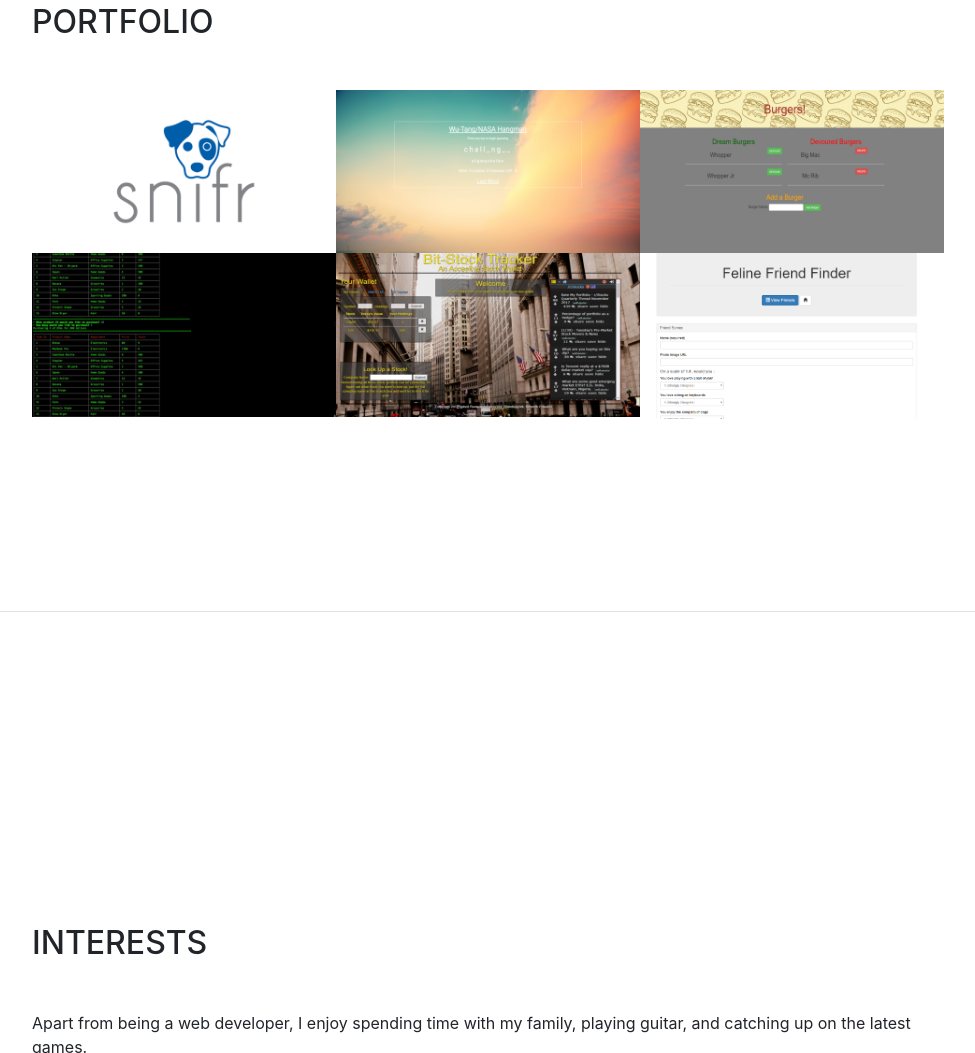
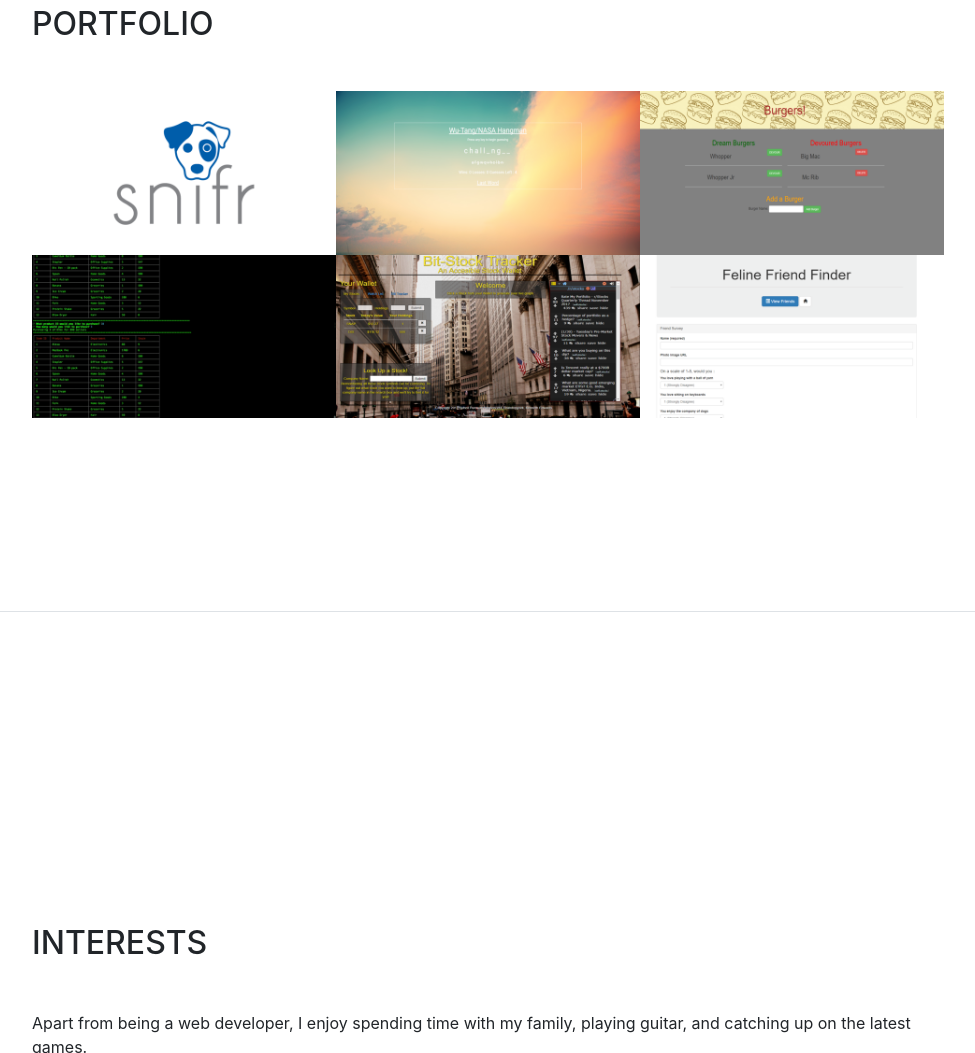
Before and after one commit to suhailpurewal/suhailpurewal.github.io, a website with bundled scripts: page index.html in a window 1280 px wide. Shown: the part 3411-4464 px from the top of the page, without its empty margins (288-1263 px from the left). Built offline with nearby package versions, Linux system fonts and the light colour scheme; a web font is replaced by a local one.

Commit message:
trying to fix image links

```diff
--- a/index.html
+++ b/index.html
@@ -344,7 +344,7 @@
             </div>
             <div class="col-lg-4 col-sm-6">
               <a class="portfolio-box" href="https://github.com/suhailpurewal/Project1" target="_blank">
-                <img class="img-fluid" src="img/portfolio/thumbnails/project1.png" alt="bitstock">
+                <img class="img-fluid" src="img/portfolio/fullsize/project1.png" alt="bitstock">
                 <div class="portfolio-box-caption">
                   <div class="portfolio-box-caption-content">
                     <div class="project-category text-faded">
@@ -359,7 +359,7 @@
             </div>
             <div class="col-lg-4 col-sm-6">
               <a class="portfolio-box" href="https://young-savannah-57794.herokuapp.com/" target="_blank">
-                <img class="img-fluid" src="img/portfolio/thumbnails/friend.png" alt="feline friend finder">
+                <img class="img-fluid" src="img/portfolio/fullsize/friend.png" alt="feline friend finder">
                 <div class="portfolio-box-caption">
                   <div class="portfolio-box-caption-content">
                     <div class="project-category text-faded">
```
